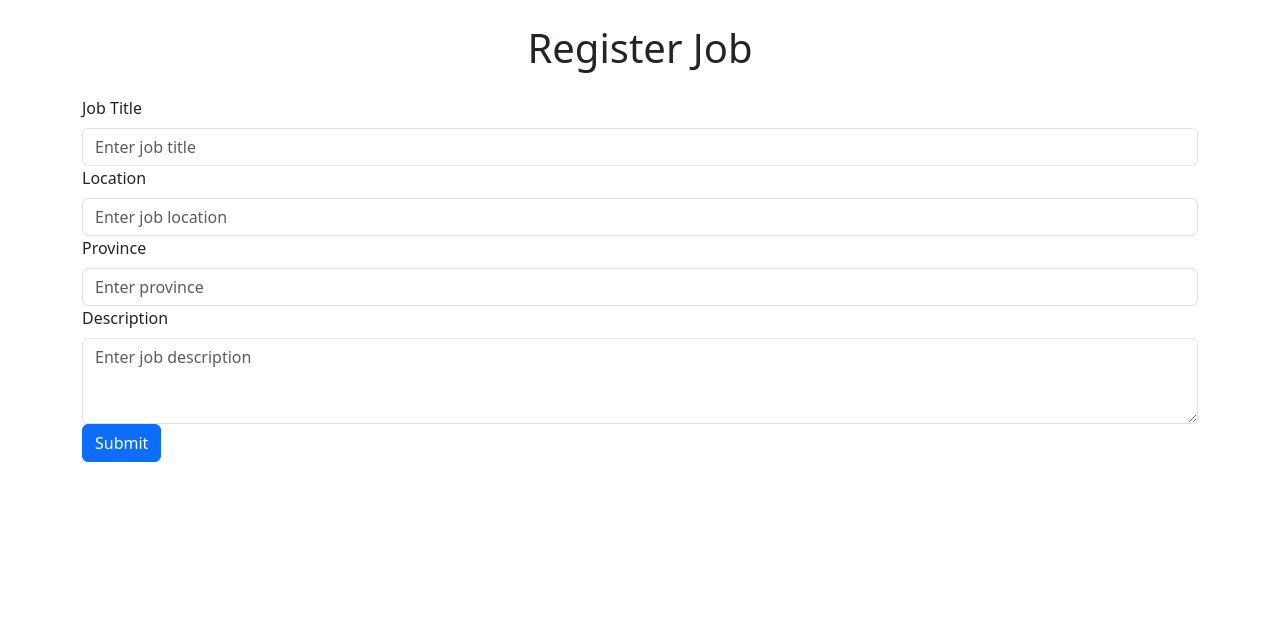
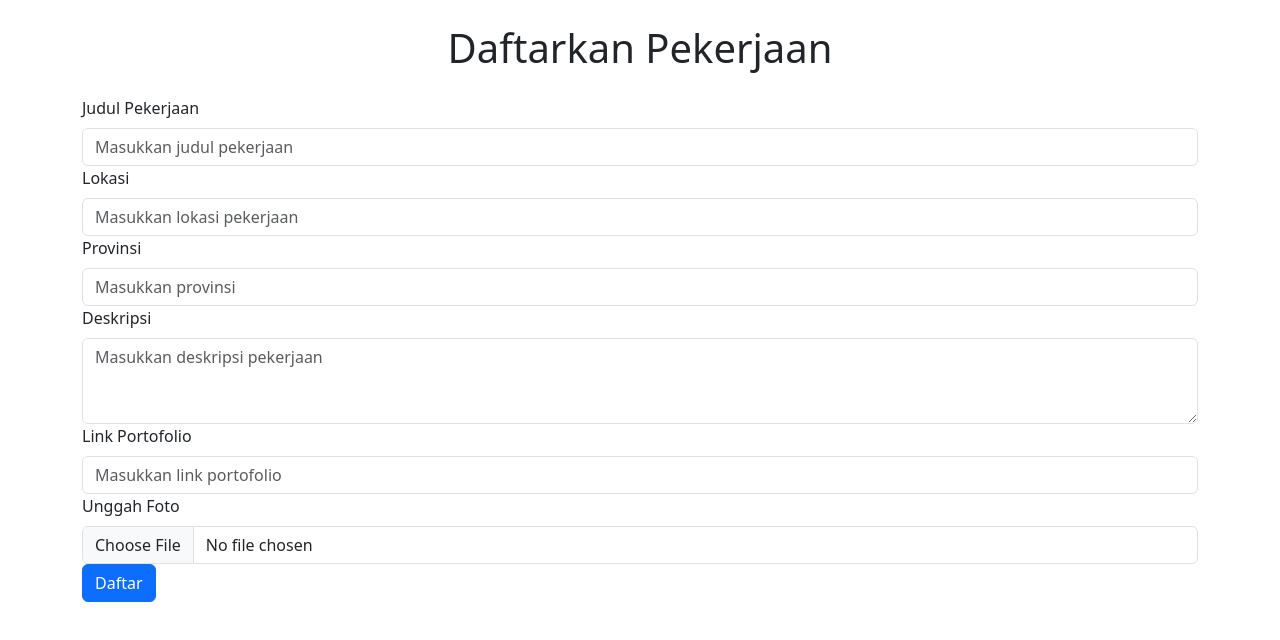
Before and after one commit to ImamAriadi2022/web-search-loker, a React (Create React App) app in the folder frontend/: page /register in a window 1280 px wide. Shown: the top 640 px of the page. Built offline with nearby package versions, Linux system fonts and the light colour scheme.

Commit message:
update atribut form pekerjaan

```diff
--- a/frontend/src/components/Footer.js
+++ b/frontend/src/components/Footer.js
@@ -5,7 +5,7 @@ function Footer() {
   return (
     <footer className="bg-dark text-white py-3 mt-5">
       <Container className="text-center">
-        <p>&copy; 2025 Job Portal. All rights reserved.</p>
+        <p>&copy; 2025 Portal Pekerjaan. Hak cipta dilindungi undang-undang.</p>
       </Container>
     </footer>
   );
--- a/frontend/src/components/Hero.js
+++ b/frontend/src/components/Hero.js
@@ -5,8 +5,8 @@ function Hero() {
   return (
     <div className="hero-section text-center bg-primary text-white py-5">
       <Container>
-        <h1>Welcome to Job Portal</h1>
-        <p>Find your dream job here!</p>
+        <h1>Selamat Datang di Portal Pekerjaan</h1>
+        <p>Temukan pekerjaan impian Anda di sini!</p>
       </Container>
     </div>
   );
--- a/frontend/src/components/JobCard.js
+++ b/frontend/src/components/JobCard.js
@@ -17,9 +17,9 @@ function JobCard({ job }) {
             {job.location}, {job.province}
           </Card.Subtitle>
           <Card.Text>{job.description}</Card.Text>
-          <Card.Text className="text-muted">Profession: {job.profession}</Card.Text>
+          <Card.Text className="text-muted">Profesi: {job.profession}</Card.Text>
           <Button variant="primary" onClick={handleShow}>
-            View Details
+            Lihat Detail
           </Button>
         </Card.Body>
       </Card>
@@ -30,13 +30,13 @@ function JobCard({ job }) {
         </Modal.Header>
         <Modal.Body>
           <img src={job.image} alt={job.title} className="img-fluid mb-3" />
-          <h5>Location: {job.location}, {job.province}</h5>
+          <h5>Lokasi: {job.location}, {job.province}</h5>
           <p>{job.description}</p>
-          <p className="text-muted">Profession: {job.profession}</p>
+          <p className="text-muted">Profesi: {job.profession}</p>
         </Modal.Body>
         <Modal.Footer>
           <Button variant="secondary" onClick={handleClose}>
-            Close
+            Tutup
           </Button>
         </Modal.Footer>
       </Modal>
--- a/frontend/src/components/Navbar.js
+++ b/frontend/src/components/Navbar.js
@@ -5,12 +5,12 @@ function CustomNavbar() {
   return (
     <Navbar bg="dark" variant="dark" expand="lg">
       <Container>
-        <Navbar.Brand href="/">Job Portal</Navbar.Brand>
+        <Navbar.Brand href="/">Portal Pekerjaan</Navbar.Brand>
         <Navbar.Toggle aria-controls="basic-navbar-nav" />
         <Navbar.Collapse id="basic-navbar-nav">
           <Nav className="ml-auto">
-            <Nav.Link href="/">Home</Nav.Link>
-            <Nav.Link href="/register">Register Job</Nav.Link>
+            <Nav.Link href="/">Beranda</Nav.Link>
+            <Nav.Link href="/register">Daftar Pekerjaan</Nav.Link>
             <Nav.Link href="/admin">Admin</Nav.Link>
           </Nav>
         </Navbar.Collapse>
--- a/frontend/src/components/SectionCard.js
+++ b/frontend/src/components/SectionCard.js
@@ -8,23 +8,23 @@ const staticJobs = [
     title: "Software Engineer",
     location: "Jakarta",
     province: "DKI Jakarta",
-    description: "Develop and maintain web applications.",
+    description: "Mengembangkan dan memelihara aplikasi web.",
     profession: "Programmer",
   },
   {
     id: 2,
     title: "Graphic Designer",
     location: "Bandung",
-    province: "West Java",
-    description: "Create visual concepts to communicate ideas.",
+    province: "Jawa Barat",
+    description: "Membuat konsep visual untuk mengkomunikasikan ide.",
     profession: "Digital Marketer",
   },
   {
     id: 3,
     title: "Content Creator",
     location: "Surabaya",
-    province: "East Java",
-    description: "Produce engaging content for various platforms.",
+    province: "Jawa Timur",
+    description: "Menghasilkan konten yang menarik untuk berbagai platform.",
     profession: "Konten Kreator",
   },
 ];
@@ -58,7 +58,7 @@ function SectionCard({ filter = {} }) {
           ))
         ) : (
           <Col>
-            <Alert variant="warning">No jobs found.</Alert>
+            <Alert variant="warning">Pekerjaan tidak ditemukan.</Alert>
           </Col>
         )}
       </Row>
--- a/frontend/src/page/AdminPage.js
+++ b/frontend/src/page/AdminPage.js
@@ -32,7 +32,7 @@ function AdminPage() {
       setFilteredApplicants((prev) =>
         prev.filter((applicant) => applicant.id !== id)
       );
-      alert("Application approved!");
+      alert("Lamaran disetujui!");
     } catch (error) {
       console.error("Error approving application:", error);
     }
@@ -47,7 +47,7 @@ function AdminPage() {
       setFilteredApplicants((prev) =>
         prev.filter((applicant) => applicant.id !== id)
       );
-      alert("Application rejected!");
+      alert("Lamaran ditolak!");
     } catch (error) {
       console.error("Error rejecting application:", error);
     }
@@ -81,10 +81,10 @@ function AdminPage() {
 
   return (
     <Container className="mt-4">
-      <h1 className="text-center mb-4">Admin Panel</h1>
+      <h1 className="text-center mb-4">Panel Admin</h1>
 
       {/* Total Applicants */}
-      <h2 className="mb-4">Total Applicants: {filteredApplicants.length}</h2>
+      <h2 className="mb-4">Total Pelamar: {filteredApplicants.length}</h2>
 
       {/* Search and Filter Section */}
       <Form className="mb-4">
@@ -92,7 +92,7 @@ function AdminPage() {
           <Col md={6}>
             <Form.Control
               type="text"
-              placeholder="Search by name..."
+              placeholder="Cari berdasarkan nama..."
               value={searchQuery}
               onChange={handleSearch}
             />
@@ -103,7 +103,7 @@ function AdminPage() {
               value={filterProfession}
               onChange={handleFilterProfession}
             >
-              <option value="">All Professions</option>
+              <option value="">Semua Profesi</option>
               <option value="Software Engineer">Software Engineer</option>
               <option value="Graphic Designer">Graphic Designer</option>
               <option value="Data Scientist">Data Scientist</option>
@@ -118,11 +118,11 @@ function AdminPage() {
         <Table striped bordered hover>
           <thead>
             <tr>
-              <th>Name</th>
-              <th>Profession</th>
-              <th>Portfolio</th>
-              <th>Social Media</th>
-              <th>Actions</th>
+              <th>Nama</th>
+              <th>Profesi</th>
+              <th>Portofolio</th>
+              <th>Media Sosial</th>
+              <th>Aksi</th>
             </tr>
           </thead>
           <tbody>
@@ -136,7 +136,7 @@ function AdminPage() {
                     target="_blank"
                     rel="noopener noreferrer"
                   >
-                    View Portfolio
+                    Lihat Portofolio
                   </a>
                 </td>
                 <td>
@@ -145,7 +145,7 @@ function AdminPage() {
                     target="_blank"
                     rel="noopener noreferrer"
                   >
-                    View Profile
+                    Lihat Profil
                   </a>
                 </td>
                 <td>
@@ -155,14 +155,14 @@ function AdminPage() {
                     onClick={() => handleApprove(applicant.id)}
                     className="mr-2"
                   >
-                    Approve
+                    Setujui
                   </Button>
                   <Button
                     variant="danger"
                     size="sm"
                     onClick={() => handleReject(applicant.id)}
                   >
-                    Reject
+                    Tolak
                   </Button>
                 </td>
               </tr>
@@ -170,7 +170,7 @@ function AdminPage() {
           </tbody>
         </Table>
       ) : (
-        <p>No applicants found.</p>
+        <p>Tidak ada pelamar ditemukan.</p>
       )}
     </Container>
   );
--- a/frontend/src/page/JobRegisterPage.js
+++ b/frontend/src/page/JobRegisterPage.js
@@ -6,76 +6,96 @@ function JobRegisterPage() {
   const [location, setLocation] = useState("");
   const [province, setProvince] = useState("");
   const [description, setDescription] = useState("");
+  const [portfolio, setPortfolio] = useState("");
+  const [image, setImage] = useState(null);
 
   const handleSubmit = async (e) => {
     e.preventDefault();
+    const formData = new FormData();
+    formData.append("title", title);
+    formData.append("location", location);
+    formData.append("province", province);
+    formData.append("description", description);
+    formData.append("portfolio", portfolio);
+    if (image) {
+      formData.append("image", image);
+    }
+
     try {
       const response = await fetch("/api/jobs", {
         method: "POST",
-        headers: {
-          "Content-Type": "application/json",
-        },
-        body: JSON.stringify({
-          title,
-          location,
-          province,
-          description,
-        }),
+        body: formData,
       });
 
       if (response.ok) {
-        alert("Job registered successfully!");
+        alert("Pekerjaan berhasil didaftarkan!");
       } else {
-        console.error("Error registering job:", response.statusText);
+        console.error("Error mendaftarkan pekerjaan:", response.statusText);
       }
     } catch (error) {
-      console.error("Error registering job:", error);
+      console.error("Error mendaftarkan pekerjaan:", error);
     }
   };
 
   return (
     <Container className="mt-4">
-      <h1 className="text-center mb-4">Register Job</h1>
+      <h1 className="text-center mb-4">Daftarkan Pekerjaan</h1>
       <Form onSubmit={handleSubmit}>
         <Form.Group controlId="formJobTitle">
-          <Form.Label>Job Title</Form.Label>
+          <Form.Label>Judul Pekerjaan</Form.Label>
           <Form.Control
             type="text"
-            placeholder="Enter job title"
+            placeholder="Masukkan judul pekerjaan"
             value={title}
             onChange={(e) => setTitle(e.target.value)}
           />
         </Form.Group>
         <Form.Group controlId="formLocation">
-          <Form.Label>Location</Form.Label>
+          <Form.Label>Lokasi</Form.Label>
           <Form.Control
             type="text"
-            placeholder="Enter job location"
+            placeholder="Masukkan lokasi pekerjaan"
             value={location}
             onChange={(e) => setLocation(e.target.value)}
           />
         </Form.Group>
         <Form.Group controlId="formProvince">
-          <Form.Label>Province</Form.Label>
+          <Form.Label>Provinsi</Form.Label>
           <Form.Control
             type="text"
-            placeholder="Enter province"
+            placeholder="Masukkan provinsi"
             value={province}
             onChange={(e) => setProvince(e.target.value)}
           />
         </Form.Group>
         <Form.Group controlId="formDescription">
-          <Form.Label>Description</Form.Label>
+          <Form.Label>Deskripsi</Form.Label>
           <Form.Control
             as="textarea"
             rows={3}
-            placeholder="Enter job description"
+            placeholder="Masukkan deskripsi pekerjaan"
             value={description}
             onChange={(e) => setDescription(e.target.value)}
           />
         </Form.Group>
+        <Form.Group controlId="formPortfolio">
+          <Form.Label>Link Portofolio</Form.Label>
+          <Form.Control
+            type="url"
+            placeholder="Masukkan link portofolio"
+            value={portfolio}
+            onChange={(e) => setPortfolio(e.target.value)}
+          />
+        </Form.Group>
+        <Form.Group controlId="formImage">
+          <Form.Label>Unggah Foto</Form.Label>
+          <Form.Control
+            type="file"
+            onChange={(e) => setImage(e.target.files[0])}
+          />
+        </Form.Group>
         <Button variant="primary" type="submit">
-          Submit
+          Daftar
         </Button>
       </Form>
     </Container>
```
Also changed, not shown: frontend/src/components/Filter.js (+11 -11 lines).
